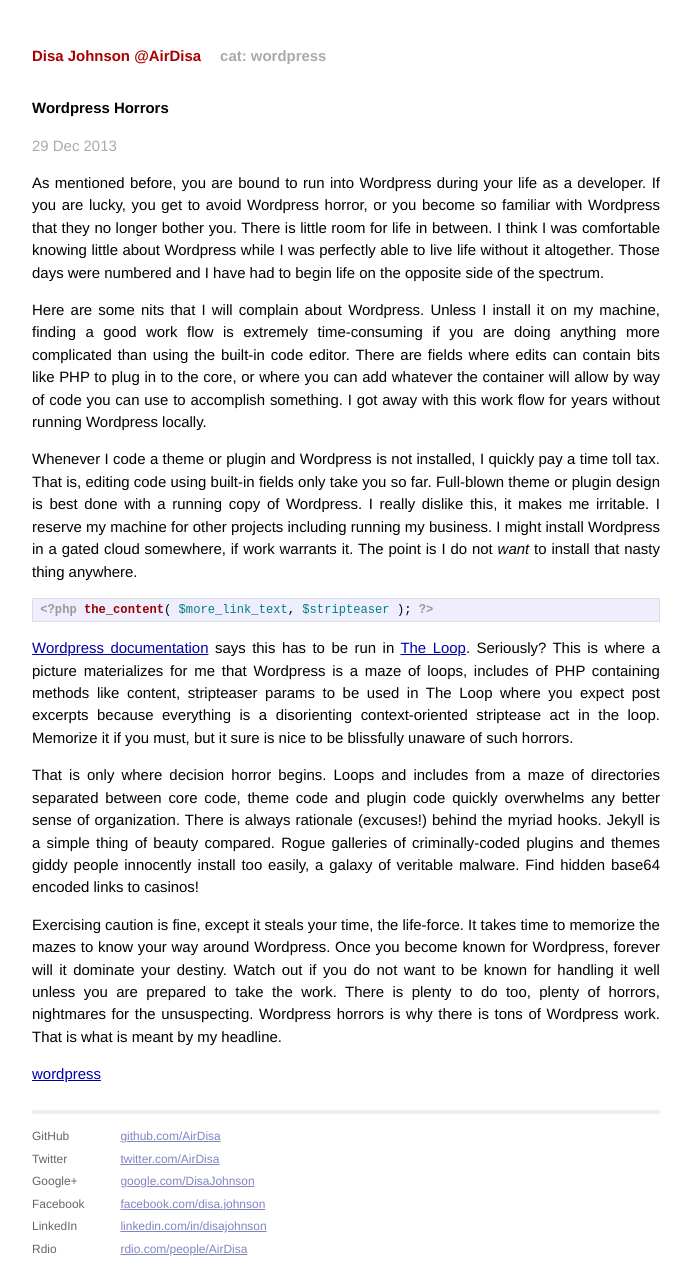
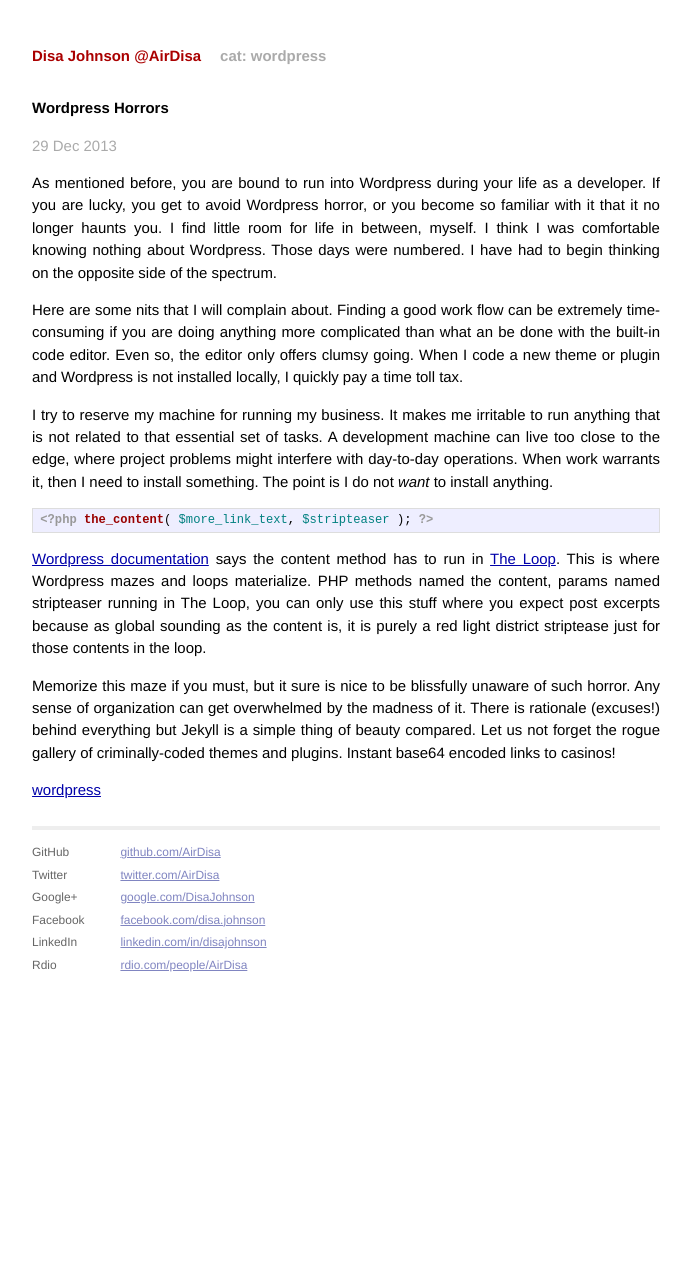
Before and after one commit to AirDisa/airdisa.github.io, a Jekyll site: the page built from _posts/2013-12-29-wordpress-horror.md, in a window 1280 px wide. Shown: the whole page, without its empty margins (294-985 px from the left). Built offline with Jekyll 4.4.1, drawn with Linux system fonts in a browser that asks for light colours; Markdown is read by kramdown in place of the engine named in the settings; after the commit the page ends 988 px from its top, so only the background shows below that.

Commit message:
[0.3.0 Jekyll] Implement _drafts, _config port: 3000

```diff
--- a/_config.yml
+++ b/_config.yml
@@ -3,3 +3,4 @@
 pygments: true
 paginate: 5
 paginate_path: "pg/:num"
+port: 3000
--- a/_posts/2013-12-29-wordpress-horror.md
+++ b/_posts/2013-12-29-wordpress-horror.md
@@ -8,21 +8,19 @@
 tags:      wordpress
 ---
 
-As mentioned before, you are bound to run into Wordpress during your life as a developer. If you are lucky, you get to avoid Wordpress horror, or you become so familiar with Wordpress that they no longer bother you. There is little room for life in between. I think I was comfortable knowing little about Wordpress while I was perfectly able to live life without it altogether. Those days were numbered and I have had to begin life on the opposite side of the spectrum.
+As mentioned before, you are bound to run into Wordpress during your life as a developer. If you are lucky, you get to avoid Wordpress horror, or you become so familiar with it that it no longer haunts you. I find little room for life in between, myself. I think I was comfortable knowing nothing about Wordpress. Those days were numbered. I have had to begin thinking on the opposite side of the spectrum.
 
-Here are some nits that I will complain about Wordpress. Unless I install it on my machine, finding a good work flow is extremely time-consuming if you are doing anything more complicated than using the built-in code editor. There are fields where edits can contain bits like PHP to plug in to the core, or where you can add whatever the container will allow by way of code you can use to accomplish something. I got away with this work flow for years without running Wordpress locally.
+Here are some nits that I will complain about. Finding a good work flow can be extremely time-consuming if you are doing anything more complicated than what an be done with the built-in code editor. Even so, the editor only offers clumsy going. When I code a new theme or plugin and Wordpress is not installed locally, I quickly pay a time toll tax.
 
-Whenever I code a theme or plugin and Wordpress is not installed, I quickly pay a time toll tax. That is, editing code using built-in fields only take you so far. Full-blown theme or plugin design is best done with a running copy of Wordpress. I really dislike this, it makes me irritable. I reserve my machine for other projects including running my business. I might install Wordpress in a gated cloud somewhere, if work warrants it. The point is I do not *want* to install that nasty thing anywhere.
+I try to reserve my machine for running my business. It makes me irritable to run anything that is not related to that essential set of tasks. A development machine can live too close to the edge, where project problems might interfere with day-to-day operations. When work warrants it, then I need to install something. The point is I do not *want* to install anything.
 
 {% highlight php %}
 <?php the_content( $more_link_text, $stripteaser ); ?>
 {% endhighlight %}
 
-[Wordpress documentation][codex] says this has to be run in [The Loop][the_loop]. Seriously? This is where a picture materializes for me that Wordpress is a maze of loops, includes of PHP containing methods like content, stripteaser params to be used in The Loop where you expect post excerpts because everything is a disorienting context-oriented striptease act in the loop. Memorize it if you must, but it sure is nice to be blissfully unaware of such horrors.
+[Wordpress documentation][codex] says the content method has to run in [The Loop][the_loop]. This is where Wordpress mazes and loops materialize. PHP methods named the content, params named stripteaser running in The Loop, you can only use this stuff where you expect post excerpts because as global sounding as the content is, it is purely a red light district striptease just for those contents in the loop.
 
-That is only where decision horror begins. Loops and includes from a maze of directories separated between core code, theme code and plugin code quickly overwhelms any better sense of organization. There is always rationale (excuses!) behind the myriad hooks. Jekyll is a simple thing of beauty compared. Rogue galleries of criminally-coded plugins and themes giddy people innocently install too easily, a galaxy of veritable malware. Find hidden base64 encoded links to casinos!
-
-Exercising caution is fine, except it steals your time, the life-force. It takes time to memorize the mazes to know your way around Wordpress. Once you become known for Wordpress, forever will it dominate your destiny. Watch out if you do not want to be known for handling it well unless you are prepared to take the work. There is plenty to do too, plenty of horrors, nightmares for the unsuspecting. Wordpress horrors is why there is tons of Wordpress work. That is what is meant by my headline.
+Memorize this maze if you must, but it sure is nice to be blissfully unaware of such horror. Any sense of organization can get overwhelmed by the madness of it. There is rationale (excuses!) behind everything but Jekyll is a simple thing of beauty compared. Let us not forget the rogue gallery of criminally-coded themes and plugins. Instant base64 encoded links to casinos!
 
 [codex]: http://codex.wordpress.org/the_content
 [the_loop]: http://codex.wordpress.org/The_Loop
```
Also changed, not shown: _drafts/2014-01-01-new-year-with-tags.md (renamed from _posts/2014-01-01-new-year-with-tags.md, +2 -0 lines), _drafts/2014-01-02-wordpress-themes.md (added, +25 -0 lines), _drafts/2014-01-03-wordpress-workflow.md (added, +23 -0 lines), _posts/2013-12-24-using-jekyll.md (+1 -1 lines), _posts/2013-12-27-wordpress-foundation.md (+2 -2 lines), _posts/2013-12-30-pagination-plugin.md (+6 -4 lines), _posts/2013-12-31-nye-2014-draft.md (+9 -5 lines), README.md, 10 other files.
